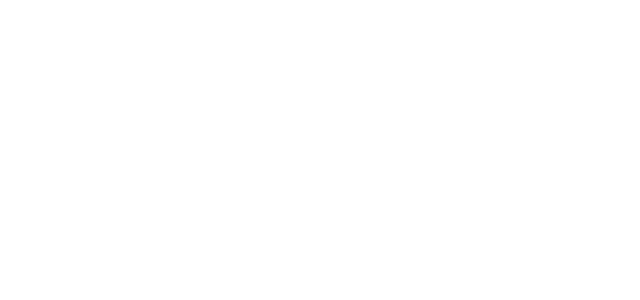
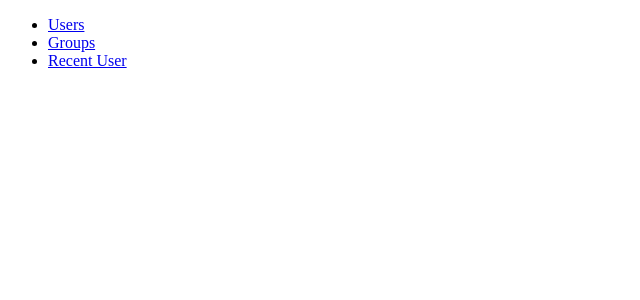
Before and after one commit to d0peCode/nuxt-poc, a Nuxt app: page / in a window 1280 px wide. Before the commit this address had no page. Shown: the top 300 px of the page, without its empty margins (0-640 px from the left). Built offline with nearby package versions, Linux system fonts and the light colour scheme.

Commit message:
add small nav for poc

```diff
--- /dev/null
+++ b/app.vue
@@ -0,0 +1,10 @@
+<template>
+  <div>
+    <ul>
+      <li><NuxtLink to="/users">Users</NuxtLink></li>
+      <li><NuxtLink to="/groups">Groups</NuxtLink></li>
+      <li><NuxtLink to="/users/recent">Recent User</NuxtLink></li>
+    </ul>
+    <NuxtPage />
+  </div>
+</template>
```
